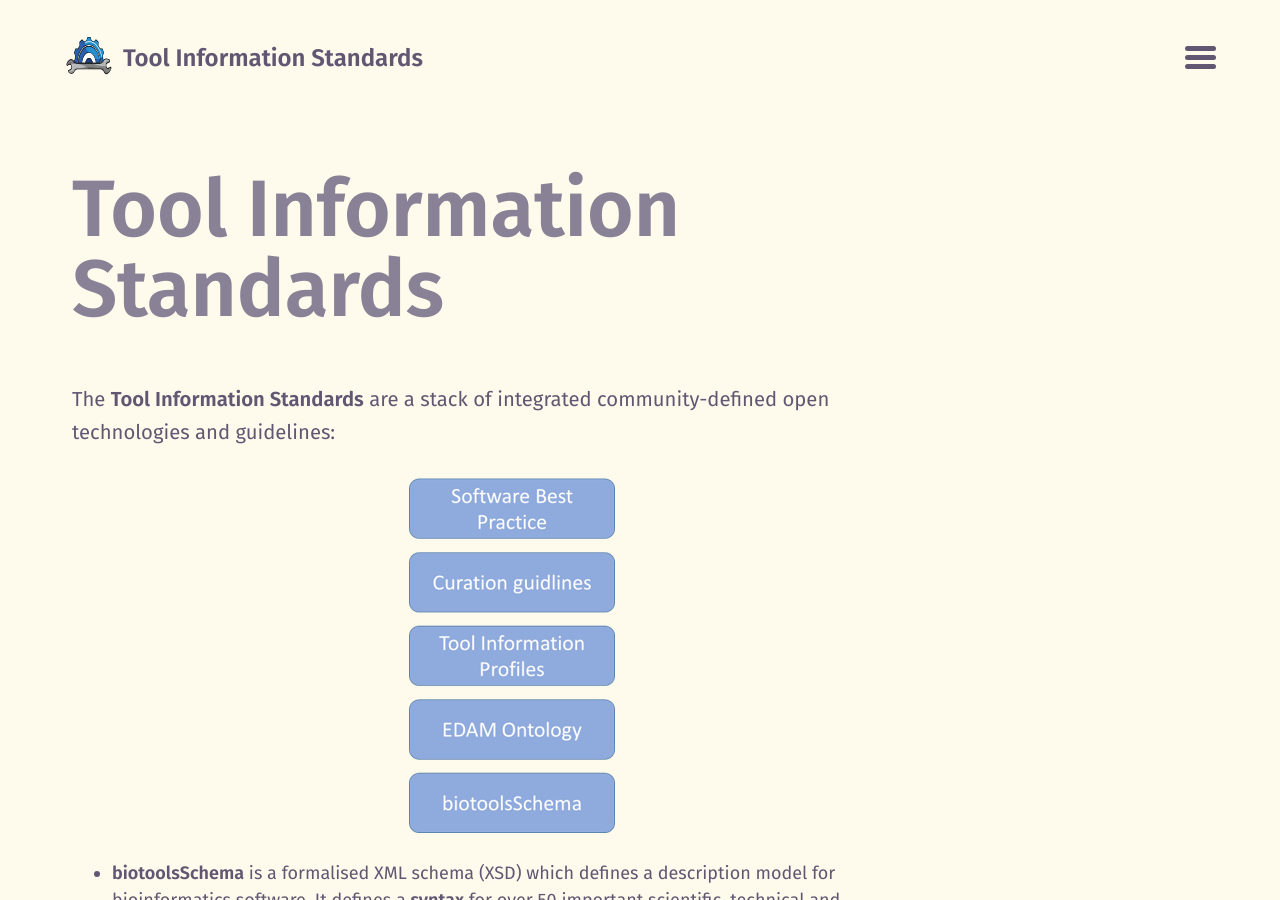
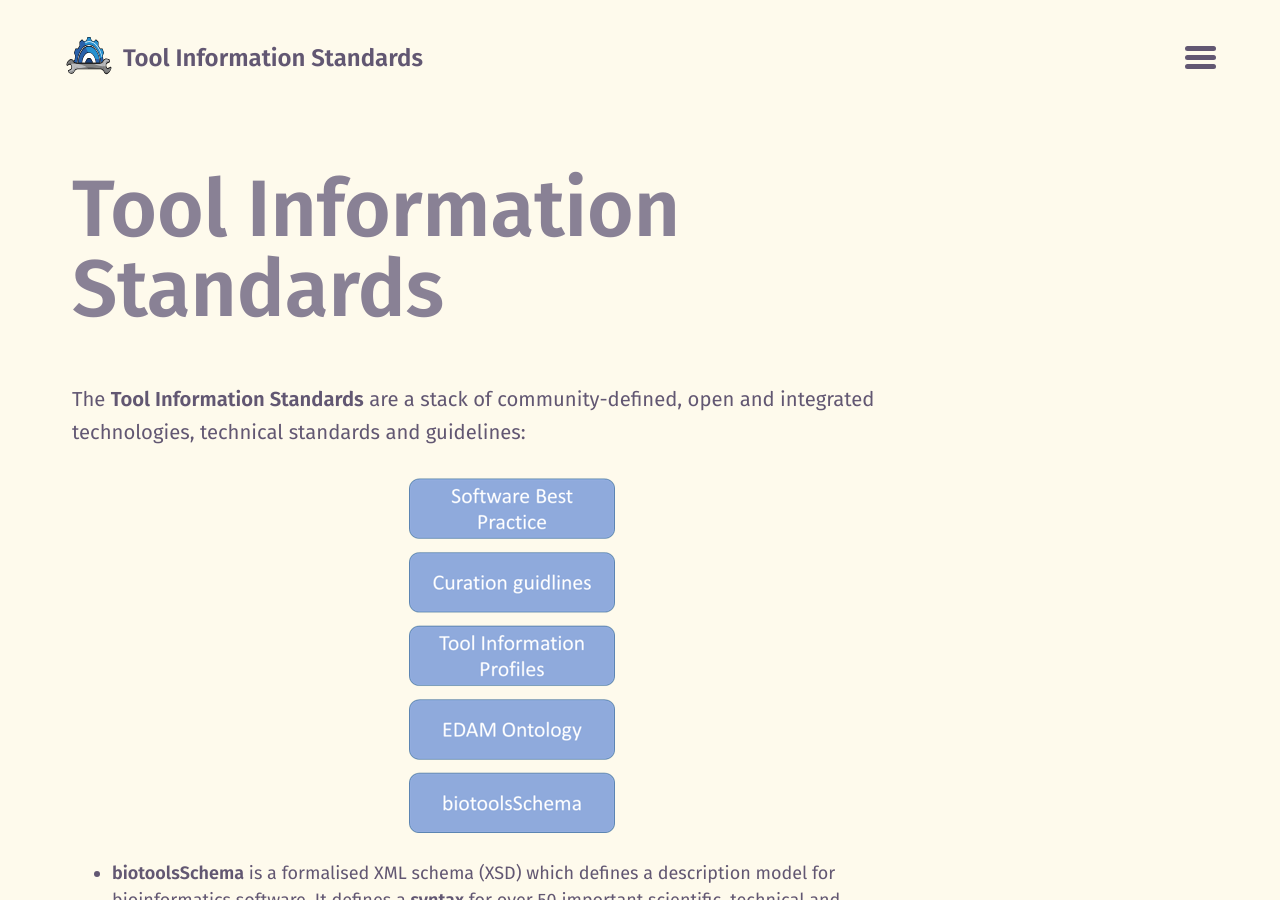
Before and after one commit to bio-tools/Tool-Information-Standards, a Jekyll site: the page built from docs/tool_information_standards.md, in a window 1280 px wide and 900 px high. Built offline with Jekyll 4.4.1, drawn with Linux system fonts in a browser that asks for light colours.

Commit message:
bug fixes and clean-ups

```diff
--- a/docs/tool_information_standards.md
+++ b/docs/tool_information_standards.md
@@ -3,7 +3,7 @@ title: "Tool Information Standards"
 layout: about
 ---
 
-The **Tool Information Standards** are a stack of integrated community-defined open technologies and guidelines:
+The **Tool Information Standards** are a stack of community-defined, open and integrated technologies, technical standards and guidelines:
 
 ![technology_stack]({{site.url}}/assets/images/technology_stack.png){: .align-center}
 
```
Also changed, not shown: README.md.
